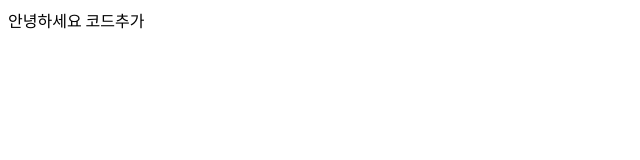
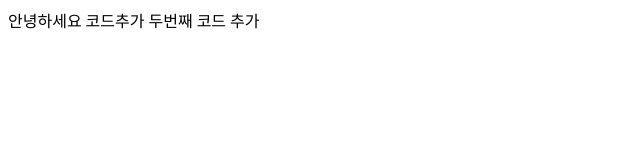
Before and after one commit to kangjaenam/fast-web-recipe, a plain HTML site: page index.html in a window 1280 px wide. Shown: the whole page, without its empty margins (0-640 px from the left). Drawn offline with Linux system fonts and the light colour scheme.

Commit message:
두번째 코드추가

```diff
--- a/index.html
+++ b/index.html
@@ -9,5 +9,7 @@
     안녕하세요
 
     코드추가
+
+    두번째 코드 추가
 </body>
 </html>
```
